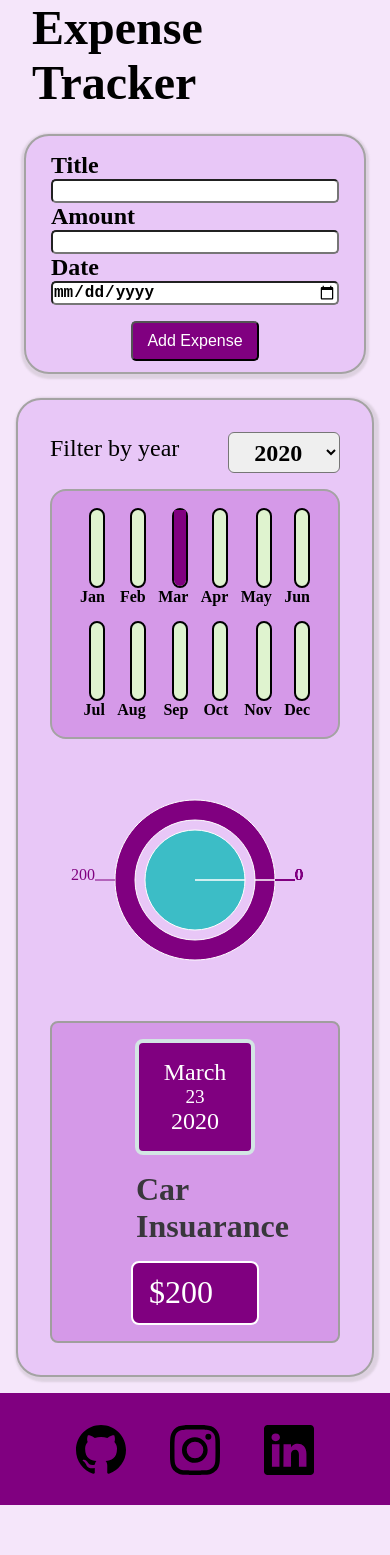
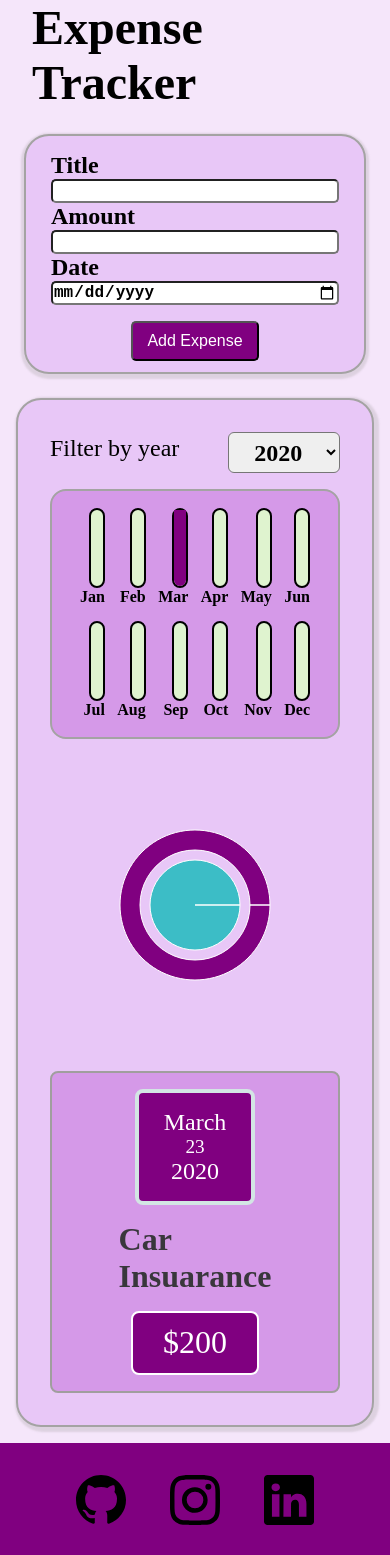
Before and after one commit to Nikhilg657/Expense-Tracker, a React (Create React App) app: page / in a window 390 px wide. Before the commit the page ends 1505 px from the top, so only its background shows below. Built offline with nearby package versions, Linux system fonts and the light colour scheme.

Commit message:
settng some errors

```diff
--- a/src/Components/Chart/PieCharts.js
+++ b/src/Components/Chart/PieCharts.js
@@ -1,6 +1,5 @@
 import React from "react";
 import { PieChart, Pie, Tooltip } from 'recharts';
-
 const PieCharts = (props) => {
   const data=[
     {name:"January", monthlyExpense:0},
@@ -23,10 +22,10 @@ const PieCharts = (props) => {
   }
   // const colour=generateJustOneColor();
   return (
-    <PieChart className='piechart' width={250} height={250}>
+    <PieChart className='piechart' width={300} height={300}>
       <Tooltip/>
-    <Pie data={data} dataKey="monthlyExpense" nameKey="name" cx="50%" cy="50%" outerRadius={50} fill="#3CBDC6" />
-    <Pie data={data} dataKey="monthlyExpense" nameKey="name" cx="50%" cy="50%" innerRadius={60} outerRadius={80} fill="#800080" label />
+    <Pie data={data} dataKey="monthlyExpense" nameKey="name" cx="50%" cy="50%" outerRadius={45} fill="#3CBDC6" />
+    <Pie data={data} dataKey="monthlyExpense" nameKey="name" cx="50%" cy="50%" innerRadius={55} outerRadius={75} fill="#800080"  />
 
   </PieChart>
     )
--- a/src/Components/Expenses/Expense.css
+++ b/src/Components/Expenses/Expense.css
@@ -8,6 +8,10 @@
     justify-content: center;
     align-items: center;
     box-shadow: 2px 2px 2px 3px rgba(155, 150, 150, 0.26);
+}
+.pie{
+    display: flex;
+    justify-content: center;
 }
 @media screen and (max-width:800px) {
     .Exp{
@@ -20,7 +24,3 @@
     }
 
 }
-.pie{
-    display: flex;
-    justify-content: center;
-}
--- a/src/Components/Expenses/ExpenseItems.css
+++ b/src/Components/Expenses/ExpenseItems.css
@@ -25,7 +25,7 @@
 .title{
     color: rgb(57, 55, 60);
     display: flex;
-    justify-content: flex-start;
+    justify-content: center;
     align-items: flex-end;
     /* flex:1; */
     padding: 0px 2rem;
@@ -36,6 +36,8 @@
     background-color: rgb(213, 153, 232);
 }
 .amount{
+    display: flex;
+    justify-content: center;
     color: white;
     border: 2px white solid;
     width: 10rem;
@@ -46,17 +48,20 @@
     padding: 1rem 2.5rem;
 }
 @media screen and (max-width:800px) {
-    /* .expenses{
+    .expenses{
         flex-direction: column;
         justify-content: center;
         align-items: center;
-    } */
+    }
     .title{
         padding: 0rem 0rem;
         font-size: 2rem;
+        width: 2px;
         margin: 1rem 2rem;
     }
     .amount{
+        display: flex;
+        justify-content: center;
         border-radius: 8px;
         width: 8rem;
         padding: 0.7rem 1rem;
@@ -64,7 +69,7 @@
     }
 
 }
-@media screen and (max-width:550px) {
+/* @media screen and (max-width:550px) {
     .expenses{
         flex-direction: column;
         justify-content: center;
@@ -102,4 +107,4 @@
         font-size: 1.5rem;
     }
 
-}
+}  */
```
Also changed, not shown: src/Components/Chart/Piechart.module.css (added, +9 -0 lines).
